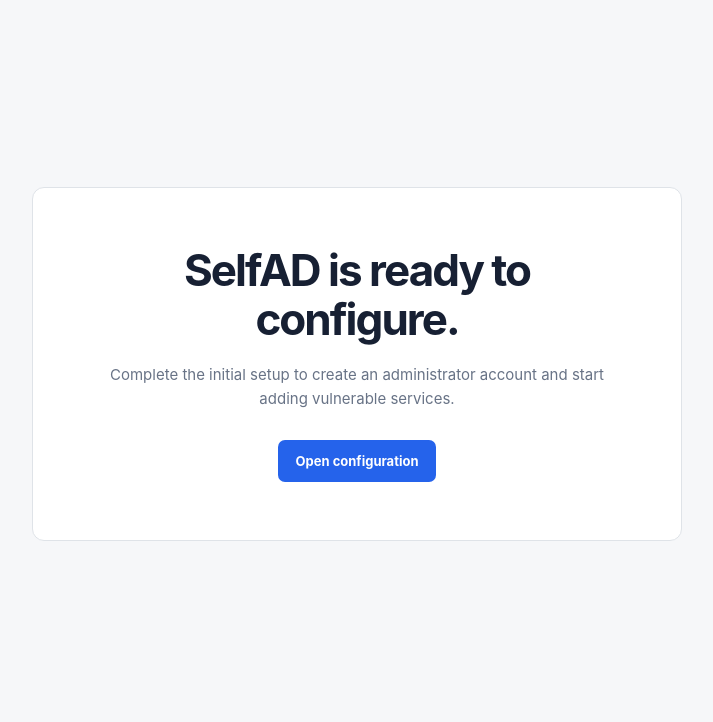
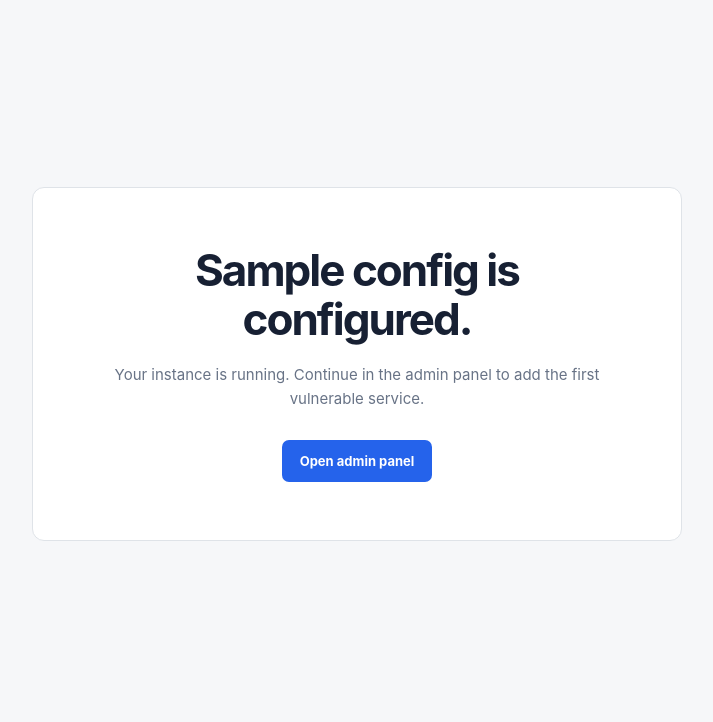
Before and after one commit to max-cyou/SelfAD, a FastAPI app: page / in a window 1280 px wide. Shown: the part 72-794 px from the top of the page, without its empty margins (283-996 px from the left). Run offline with FastAPI, Linux system fonts and the light colour scheme; tables that the repository leaves empty hold one stand-in row (values such as "Sample post").

Commit message:
feat: complete initial instance setup

```diff
--- a/requirements.txt
+++ b/requirements.txt
@@ -2,3 +2,4 @@ fastapi
 jinja2
 uvicorn[standard]
 sqlalchemy>=2.0,<3.0
+python-multipart>=0.0.20,<1.0
--- a/selfad/application.py
+++ b/selfad/application.py
@@ -1,21 +1,79 @@
+import re
 from collections.abc import AsyncIterator
 from contextlib import asynccontextmanager
 from pathlib import Path
 
-from fastapi import Depends, FastAPI, Request
-from fastapi.responses import HTMLResponse
+from fastapi import Depends, FastAPI, Form, Request
+from fastapi.responses import HTMLResponse, RedirectResponse
 from fastapi.staticfiles import StaticFiles
 from fastapi.templating import Jinja2Templates
+from sqlalchemy.exc import IntegrityError
 from sqlalchemy.orm import Session
 
 from selfad.database import get_session, initialize_database
-from selfad.models import InstanceConfig
+from selfad.models import InstanceConfig, User
+from selfad.security import hash_password
 
 
 TEMPLATES_DIR = Path(__file__).resolve().parent / "templates"
 STATIC_DIR = Path(__file__).resolve().parent / "static"
 
 templates = Jinja2Templates(directory=TEMPLATES_DIR)
+
+USERNAME_PATTERN = re.compile(r"^[A-Za-z0-9_.-]+$")
+EMAIL_PATTERN = re.compile(r"^[^@\s]+@[^@\s]+\.[^@\s]+$")
+
+
+def render_setup(
+    request: Request,
+    *,
+    site_name: str = "SelfAD",
+    admin_username: str = "",
+    admin_email: str = "",
+    errors: dict[str, str] | None = None,
+    status_code: int = 200,
+):
+    return templates.TemplateResponse(
+        request=request,
+        name="setup.html",
+        context={
+            "title": "Configure SelfAD",
+            "site_name": site_name,
+            "admin_username": admin_username,
+            "admin_email": admin_email,
+            "errors": errors or {},
+        },
+        status_code=status_code,
+    )
+
+
+def validate_setup(
+    site_name: str,
+    admin_username: str,
+    admin_email: str,
+    admin_password: str,
+    admin_password_confirm: str,
+) -> dict[str, str]:
+    errors: dict[str, str] = {}
+
+    if not 2 <= len(site_name) <= 120:
+        errors["site_name"] = "Use between 2 and 120 characters."
+
+    if not 3 <= len(admin_username) <= 32:
+        errors["admin_username"] = "Use between 3 and 32 characters."
+    elif not USERNAME_PATTERN.fullmatch(admin_username):
+        errors["admin_username"] = "Use letters, numbers, dots, dashes or underscores."
+
+    if len(admin_email) > 320 or not EMAIL_PATTERN.fullmatch(admin_email):
+        errors["admin_email"] = "Enter a valid email address."
+
+    if not 10 <= len(admin_password) <= 128:
+        errors["admin_password"] = "Use between 10 and 128 characters."
+
+    if admin_password != admin_password_confirm:
+        errors["admin_password_confirm"] = "Passwords do not match."
+
+    return errors
 
 
 @asynccontextmanager
@@ -29,11 +87,21 @@ def create_app() -> FastAPI:
     app.mount("/static", StaticFiles(directory=STATIC_DIR), name="static")
 
     @app.get("/", response_class=HTMLResponse)
-    async def index(request: Request):
+    def index(
+        request: Request,
+        session: Session = Depends(get_session),
+    ):
+        config = session.get(InstanceConfig, 1)
+        is_configured = bool(config and config.setup_complete)
+
         return templates.TemplateResponse(
             request=request,
             name="index.html",
-            context={"title": app.title},
+            context={
+                "title": config.site_name if is_configured else app.title,
+                "site_name": config.site_name if is_configured else app.title,
+                "is_configured": is_configured,
+            },
         )
 
     @app.get("/setup", response_class=HTMLResponse)
@@ -42,19 +110,78 @@ def create_app() -> FastAPI:
         session: Session = Depends(get_session),
     ):
         config = session.get(InstanceConfig, 1)
+        if config and config.setup_complete:
+            return RedirectResponse(url="/", status_code=303)
 
-        return templates.TemplateResponse(
-            request=request,
-            name="setup.html",
-            context={
-                "title": "Configure SelfAD",
-                "site_name": config.site_name if config else "SelfAD",
-                "admin_username": "",
-                "admin_email": "",
-                "setup_complete": bool(config and config.setup_complete),
-                "errors": {},
-            },
+        return render_setup(
+            request,
+            site_name=config.site_name if config else "SelfAD",
         )
+
+    @app.post("/setup", response_class=HTMLResponse)
+    def submit_setup(
+        request: Request,
+        site_name: str = Form(...),
+        admin_username: str = Form(...),
+        admin_email: str = Form(...),
+        admin_password: str = Form(...),
+        admin_password_confirm: str = Form(...),
+        session: Session = Depends(get_session),
+    ):
+        config = session.get(InstanceConfig, 1)
+        if config and config.setup_complete:
+            return RedirectResponse(url="/", status_code=303)
+
+        site_name = site_name.strip()
+        admin_username = admin_username.strip()
+        admin_email = admin_email.strip().lower()
+        errors = validate_setup(
+            site_name,
+            admin_username,
+            admin_email,
+            admin_password,
+            admin_password_confirm,
+        )
+
+        if errors:
+            return render_setup(
+                request,
+                site_name=site_name,
+                admin_username=admin_username,
+                admin_email=admin_email,
+                errors=errors,
+                status_code=422,
+            )
+
+        if config is None:
+            config = InstanceConfig(id=1)
+
+        config.site_name = site_name
+        config.setup_complete = True
+        session.add(config)
+        session.add(
+            User(
+                username=admin_username,
+                email=admin_email,
+                password_hash=hash_password(admin_password),
+                is_admin=True,
+            )
+        )
+
+        try:
+            session.commit()
+        except IntegrityError:
+            session.rollback()
+            return render_setup(
+                request,
+                site_name=site_name,
+                admin_username=admin_username,
+                admin_email=admin_email,
+                errors={"admin_username": "This administrator already exists."},
+                status_code=409,
+            )
+
+        return RedirectResponse(url="/", status_code=303)
 
     @app.get("/health")
     async def health():
--- a/selfad/templates/index.html
+++ b/selfad/templates/index.html
@@ -24,12 +24,21 @@
 
       <main class="home-main">
         <section class="ready-card" aria-labelledby="ready-title">
+          {% if is_configured %}
+            <h1 id="ready-title">{{ site_name }} is configured.</h1>
+            <p class="ready-copy">
+              Your instance is running. Continue in the admin panel
+              to add the first vulnerable service.
+            </p>
+            <a class="primary-link" href="/admin">Open admin panel</a>
+          {% else %}
             <h1 id="ready-title">SelfAD is ready to configure.</h1>
             <p class="ready-copy">
               Complete the initial setup to create an administrator account
               and start adding vulnerable services.
             </p>
             <a class="primary-link" href="{{ url_for('setup_page') }}">Open configuration</a>
+          {% endif %}
         </section>
       </main>
     </div>
```
Also changed, not shown: selfad/models.py (+28 -1 lines), selfad/security.py (added, +54 -0 lines), README.md. Lines whose indentation alone changed are shown as unchanged.
